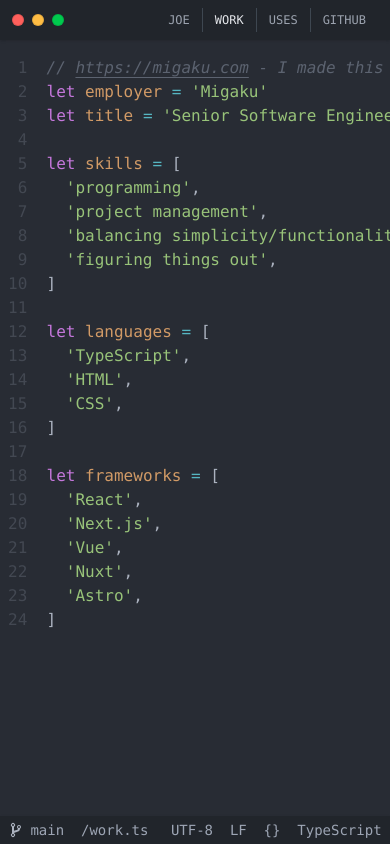
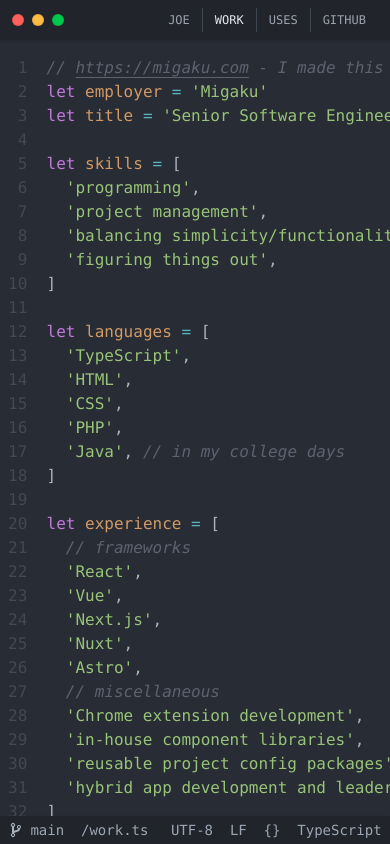
Before and after one commit to josephmcg/portfolio, a Next.js app: page /work in a window 390 px wide. Built offline with nearby package versions, Linux system fonts and the light colour scheme.

Commit message:
feat: add content to pages

```diff
--- a/next.config.mjs
+++ b/next.config.mjs
@@ -10,9 +10,6 @@ const nextConfig = {
   reactStrictMode: true,
   swcMinify: true,
   poweredByHeader: false,
-  experimental: {
-    typedRoutes: true,
-  },
 }
 
 export default withBundleAnalyzer(nextConfig)
--- a/src/app/layout.tsx
+++ b/src/app/layout.tsx
@@ -20,10 +20,10 @@ export default function RootLayout({
     <html lang="en">
       <body
         className={clsx(
-          'flex min-h-svh items-center justify-center md:min-h-[90vh] md:p-[24px]',
+          'flex min-h-svh items-center justify-center md:min-h-[90vh] md:p-6',
         )}
       >
-        <div className="flex h-svh w-full max-w-5xl flex-col overflow-hidden bg-primary shadow-2xl md:h-[44rem] md:rounded-lg">
+        <div className="flex h-svh w-full max-w-6xl flex-col overflow-hidden bg-primary shadow-2xl md:h-[46rem] md:max-h-[90vh] md:rounded-lg">
           <Header />
           <main className="flex-1 overflow-auto">{children}</main>
           <Footer />
--- a/src/app/page.tsx
+++ b/src/app/page.tsx
@@ -33,7 +33,7 @@ const lines: Line[] = [
     value: 'vintage clothes',
     type: 'string',
     indent: 1,
-    comment: '90s Nike, Levis, LL Bean, for instance',
+    comment: '90s Nike, Levis, LL Bean',
     isCommentHiddenOnSmallScreens: true,
   },
   {
@@ -57,6 +57,7 @@ const lines: Line[] = [
     type: 'string',
     indent: 1,
     comment: 'Smash bros, SNES, indie games',
+    isCommentHiddenOnSmallScreens: true,
   },
   {
     value: 'gym',
--- a/src/app/work/page.tsx
+++ b/src/app/work/page.tsx
@@ -7,7 +7,7 @@ const lines: Line[] = [
     comment: (
       <>
         <a
-          className="hover:text-link underline"
+          className="underline hover:text-link"
           href="https://migaku.com"
           target="_blank"
         >
@@ -87,6 +87,17 @@ const lines: Line[] = [
     indent: 1,
   },
   {
+    value: 'PHP',
+    type: 'string',
+    indent: 1,
+  },
+  {
+    value: 'Java',
+    type: 'string',
+    indent: 1,
+    comment: 'in my college days',
+  },
+  {
     value: ']',
     type: 'bracket',
   },
@@ -95,9 +106,14 @@ const lines: Line[] = [
   },
   {
     declaration: 'let',
-    name: 'frameworks',
+    name: 'experience',
     value: '[',
     type: 'bracket',
+  },
+  {
+    type: 'comment',
+    comment: 'frameworks',
+    indent: 1,
   },
   {
     value: 'React',
@@ -107,12 +123,12 @@ const lines: Line[] = [
     isCommentHiddenOnSmallScreens: true,
   },
   {
-    value: 'Next.js',
+    value: 'Vue',
     type: 'string',
     indent: 1,
   },
   {
-    value: 'Vue',
+    value: 'Next.js',
     type: 'string',
     indent: 1,
   },
@@ -127,6 +143,40 @@ const lines: Line[] = [
     indent: 1,
   },
   {
+    type: 'comment',
+    comment: 'miscellaneous',
+    indent: 1,
+  },
+  {
+    value: 'Chrome extension development',
+    type: 'string',
+    indent: 1,
+  },
+  {
+    value: 'in-house component libraries',
+    type: 'string',
+    indent: 1,
+  },
+  {
+    value: 'reusable project config packages',
+    type: 'string',
+    indent: 1,
+    comment: (
+      <a
+        className="underline hover:text-link"
+        href="https://github.com/josephmcg/config"
+        target="_blank"
+      >
+        https://github.com/josephmcg/config
+      </a>
+    ),
+  },
+  {
+    value: 'hybrid app development and leadership',
+    type: 'string',
+    indent: 1,
+  },
+  {
     value: ']',
     type: 'bracket',
   },
--- a/src/components/Header/HeaderNav.tsx
+++ b/src/components/Header/HeaderNav.tsx
@@ -1,8 +1,8 @@
 'use client'
 
-import clsx from 'clsx'
 import { usePathname } from 'next/navigation'
 
+import { HeaderNavItem } from '~/components/Header/HeaderNavItem'
 import { routes } from '~/constants'
 
 const navItems = [
@@ -18,19 +18,11 @@ export const HeaderNav: React.FC = () => {
   return (
     <div className="flex divide-x divide-gray-600/70 font-mono text-xs uppercase">
       {navItems.map((item) => (
-        <a
-          key={item.label}
-          className={clsx(
-            'px-3 py-1 hover:text-gray-200',
-            pathname === item.href ? 'text-gray-200' : 'text-gray-400',
-          )}
-          href={item.href}
-          target={
-            Object.values(routes).includes(item.href) ? undefined : '_blank'
-          }
-        >
-          {item.label}
-        </a>
+        <HeaderNavItem
+          key={item.href}
+          isActive={pathname === item.href}
+          {...item}
+        />
       ))}
     </div>
   )
--- /dev/null
+++ b/src/components/Header/HeaderNavItem.tsx
@@ -0,0 +1,34 @@
+import clsx from 'clsx'
+import Link from 'next/link'
+
+import { routes } from '~/constants'
+
+type Props = {
+  label: string
+  href: string
+  isActive: boolean
+}
+
+export const HeaderNavItem: React.FC<Props> = ({ label, href, isActive }) => {
+  const classes = clsx(
+    'px-3 py-1 hover:text-gray-200',
+    isActive ? 'text-gray-200' : 'text-gray-400',
+  )
+
+  const isInternal = Object.values(routes).includes(href)
+
+  return isInternal ? (
+    <Link href={href} className={classes}>
+      {label}
+    </Link>
+  ) : (
+    <a
+      href={href}
+      target="_blank"
+      rel="noopener noreferrer"
+      className={classes}
+    >
+      {label}
+    </a>
+  )
+}
```
